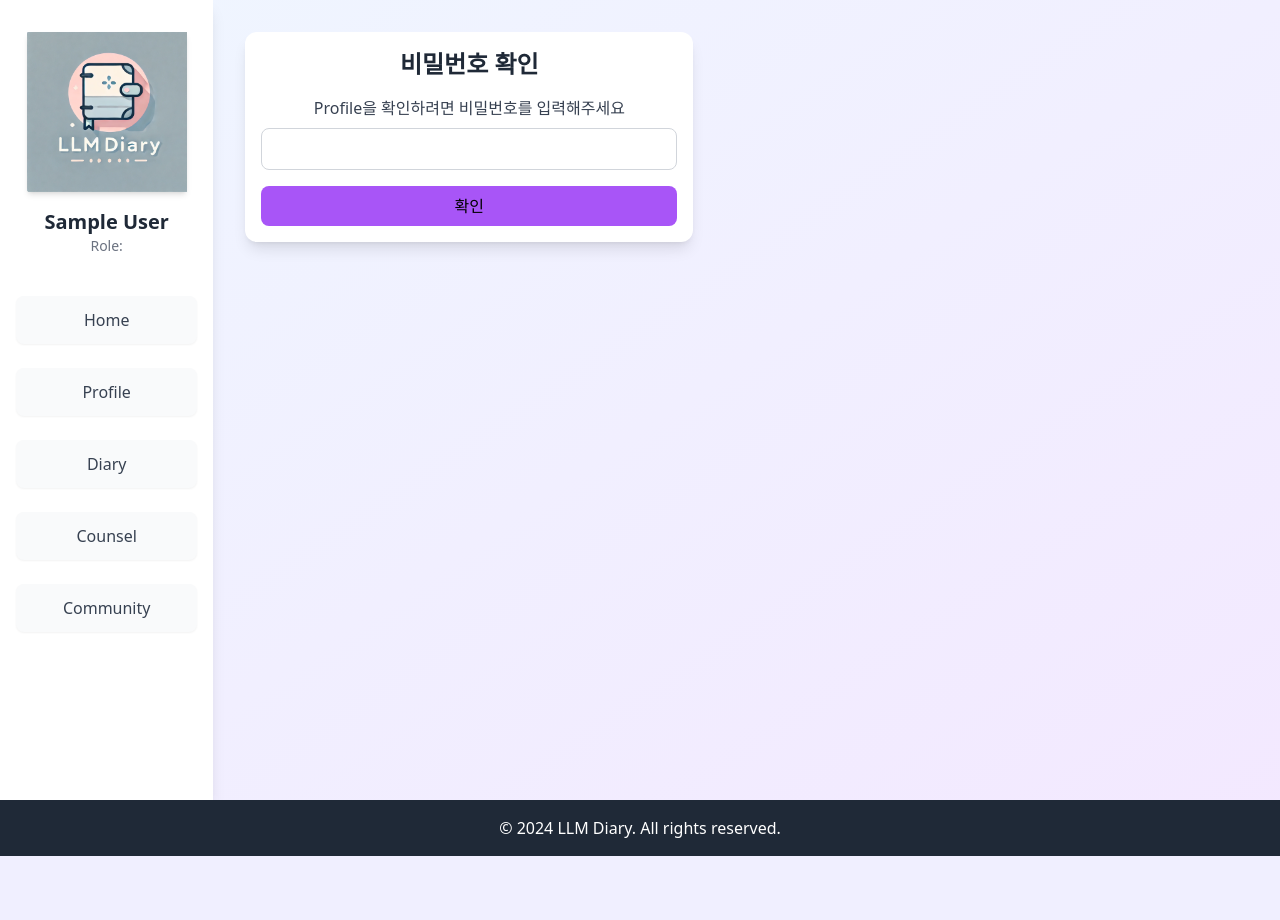
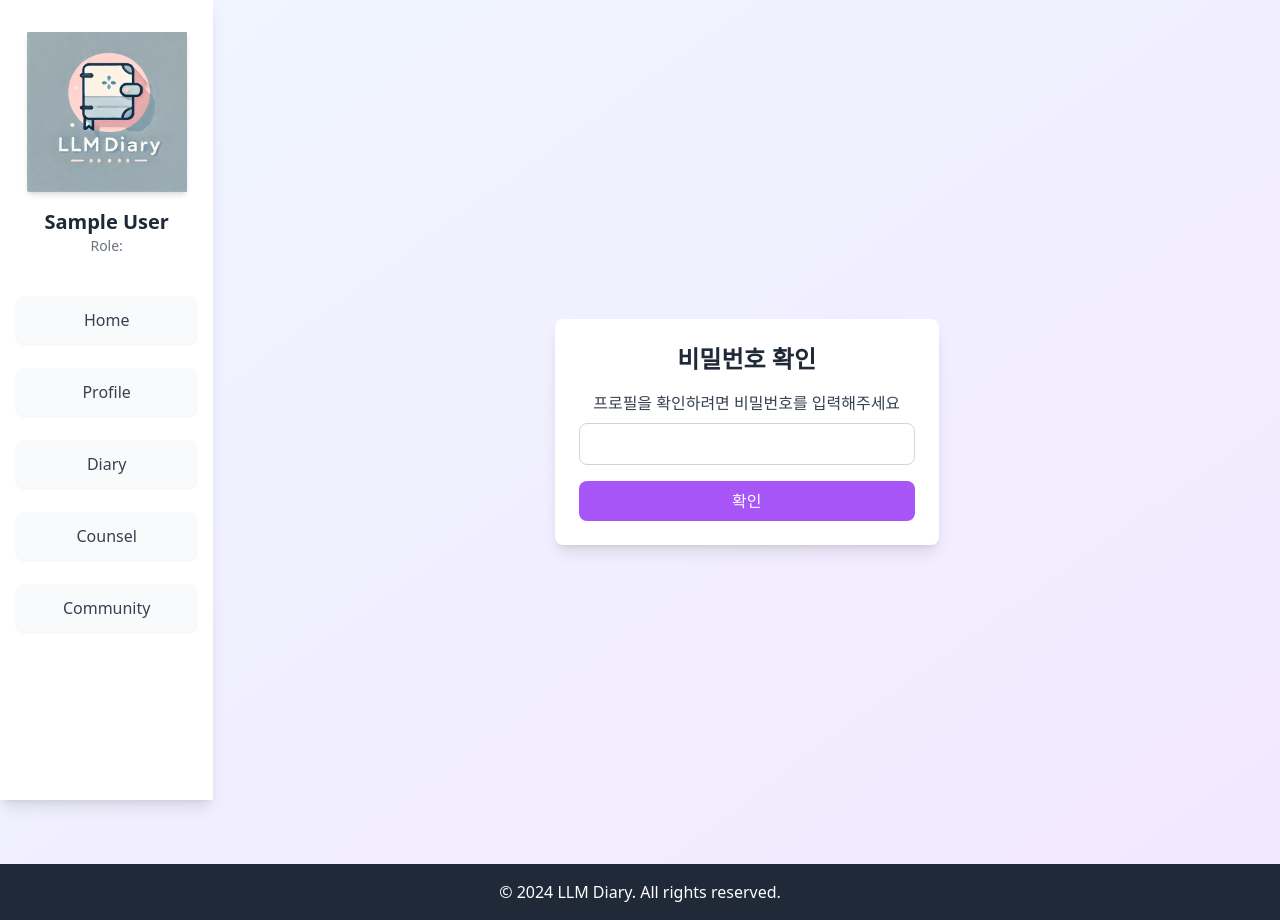
Before and after one commit to Jeon-Jinhyeok/LLMDiary, a Django app: page /profile/profile/password-check/ in a window 1280 px wide. Before the commit the page ends 856 px from the top, so only its background shows below. Run offline with Django 5.2, Linux system fonts and the light colour scheme; the visitor is signed in with stand-in values (Sample User, id 1); some libraries are stand-ins or nearby versions.

Commit message:
Apply css to profile

```diff
--- a/templates/counsel/counsel_apply.html
+++ b/templates/counsel/counsel_apply.html
@@ -1,7 +1,8 @@
 {% extends 'base.html' %}
 
 {% block content %}
-    <div class="bg-white rounded-xl shadow-lg w-full max-w-lg p-8">
+    <div class="min-h-screen flex items-center justify-center">
+        <div class="bg-white rounded-lg shadow-lg p-6 w-[50vw]">
             <h1>상담 신청 페이지</h1>
             <form method="POST">
                 {% csrf_token %}
@@ -11,4 +12,5 @@
                 <button type="submit">신청하기</button>
             </form>
         </div>
+    </div>
 {% endblock %}
--- a/templates/profile/password_change.html
+++ b/templates/profile/password_change.html
@@ -1,7 +1,8 @@
 {% extends 'base.html' %}
 
 {% block content %}
-    <div class="bg-white p-8 rounded-xl shadow-lg w-full max-w-md">
+    <div class="min-h-screen flex items-center justify-center">
+        <div class="bg-white rounded-lg shadow-lg p-6 w-[40vw]">
             <h1 class="text-2xl font-bold text-purple-700 mb-4 text-center">비밀번호 변경</h1>
             <form method="post">
                 {% csrf_token %}
@@ -14,9 +15,10 @@
                         {% endif %}
                     </div>
                 {% endfor %}
-            <button type="submit" class="w-full bg-purple-500 text-black py-2 rounded-lg hover:bg-purple-600 transition">
+                <button type="submit" class="w-full bg-purple-500 text-white py-2 rounded-lg hover:bg-purple-600 transition">
                     변경
                 </button>
             </form>
         </div>
+    </div>
 {% endblock %}
--- a/templates/profile/password_change_done.html
+++ b/templates/profile/password_change_done.html
@@ -1,11 +1,13 @@
 {% extends 'base.html' %}
 
 {% block content %}
-        <div class="bg-white p-8 rounded-xl shadow-lg w-full max-w-md">
+    <div class="min-h-screen flex items-center justify-center">
+        <div class="bg-white rounded-lg shadow-lg p-6 w-[30vw]">
             <h1 class="text-2xl font-bold text-purple-700 mb-4 text-center">비밀번호 변경 완료</h1>
             <p class="text-gray-700 text-center">비밀번호가 성공적으로 변경되었습니다!</p>
             <a href="{% url 'profile' %}" class="block mt-4 text-center text-purple-500 hover:underline">
                 프로필로 돌아가기
             </a>
         </div>
+    </div>
 {% endblock %}
--- a/templates/profile/password_check.html
+++ b/templates/profile/password_check.html
@@ -1,20 +1,22 @@
 {% extends 'base.html' %}
 
 {% block content %}
-    <div class="bg-white p-4 rounded-xl shadow-lg w-full max-w-md">
+    <div class="min-h-screen flex items-center justify-center">
+        <div class="bg-white rounded-lg shadow-lg p-6 w-[30vw]">
             <h1 class="text-2xl font-semibold text-gray-800 mb-4 text-center">비밀번호 확인</h1>
             <form method="POST">
                 {% csrf_token %}
                 <div class="mb-4">
-                <label for="password" class="block text-gray-700 font-medium mb-2 text-center">Profile을 확인하려면 비밀번호를 입력해주세요</label>
+                    <label for="password" class="block text-gray-700 font-medium mb-2 text-center">프로필을 확인하려면 비밀번호를 입력해주세요</label>
                     <input type="password" id="login_pw" name="login_pw" required
                         class="w-full px-4 py-2 border border-gray-300 rounded-lg focus:outline-none focus:ring-2 focus:ring-purple-400">
                 </div>
                 <button
                     type="submit"
-                class="w-full bg-purple-500 text-black py-2 rounded-lg hover:bg-purple-600 transition focus:outline-none focus:ring-2 focus:ring-purple-400 focus:ring-offset-2">
+                    class="w-full bg-purple-500 text-white py-2 rounded-lg hover:bg-purple-600 transition focus:outline-none focus:ring-2 focus:ring-purple-400 focus:ring-offset-2">
                     확인
                 </button>
             </form>
         </div>
+    </div>
 {% endblock %}
--- a/templates/profile/profile.html
+++ b/templates/profile/profile.html
@@ -1,7 +1,8 @@
 {% extends 'base.html' %}
 
 {% block content %}
-    <div class="bg-white rounded-xl shadow-lg w-full max-w-lg p-8">
+    <div class="min-h-screen flex items-center justify-center">
+        <div class="bg-white rounded-lg shadow-lg p-6 w-[60vw]">
             <h1 class="text-3xl font-bold text-purple-700 mb-6 text-center">내 프로필</h1>
             <div class="space-y-6">
                 <div class="bg-purple-50 p-4 rounded-lg shadow-sm flex items-center">
@@ -41,4 +42,5 @@
                 </div>
             </div>
         </div>
-<{% endblock %}>
+    </div>
+{% endblock %}>
```
Also changed, not shown: templates/counsel/counsel_home.html (+7 -7 lines). Lines whose indentation alone changed are shown as unchanged.
